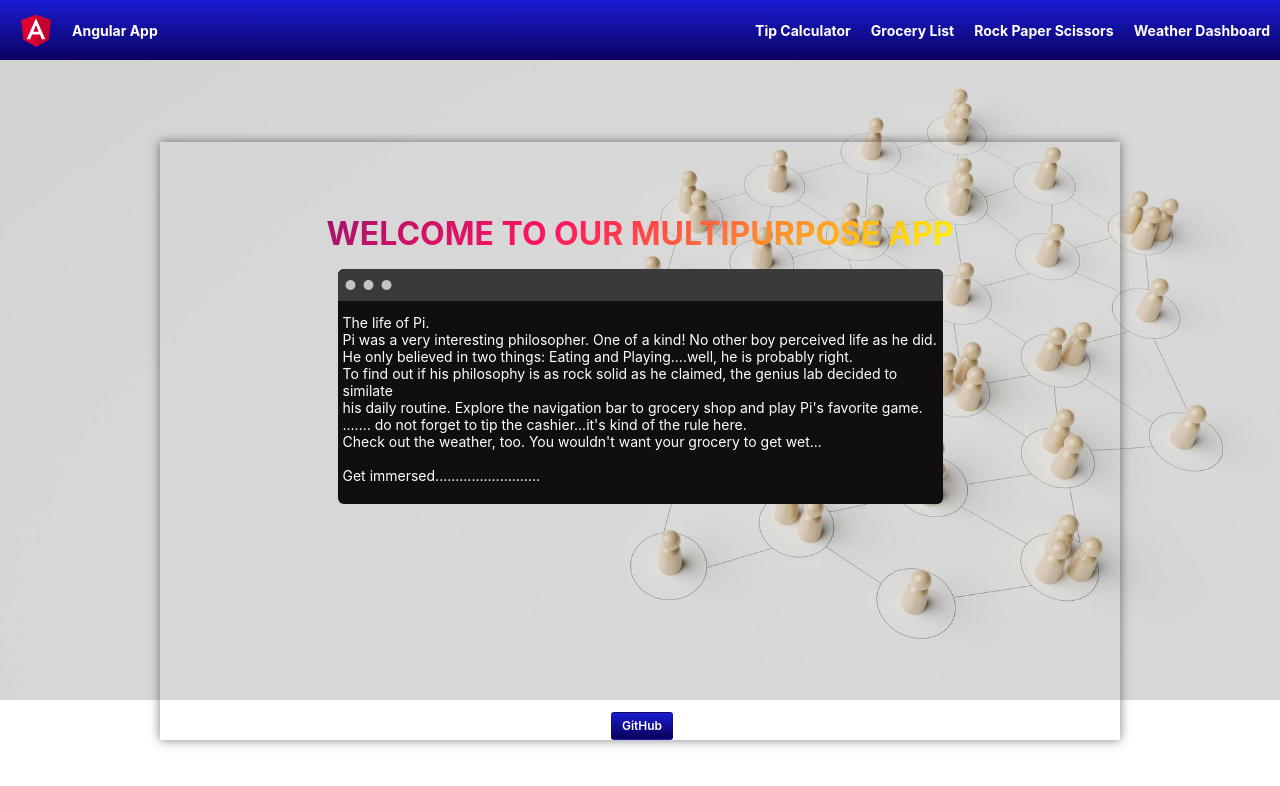
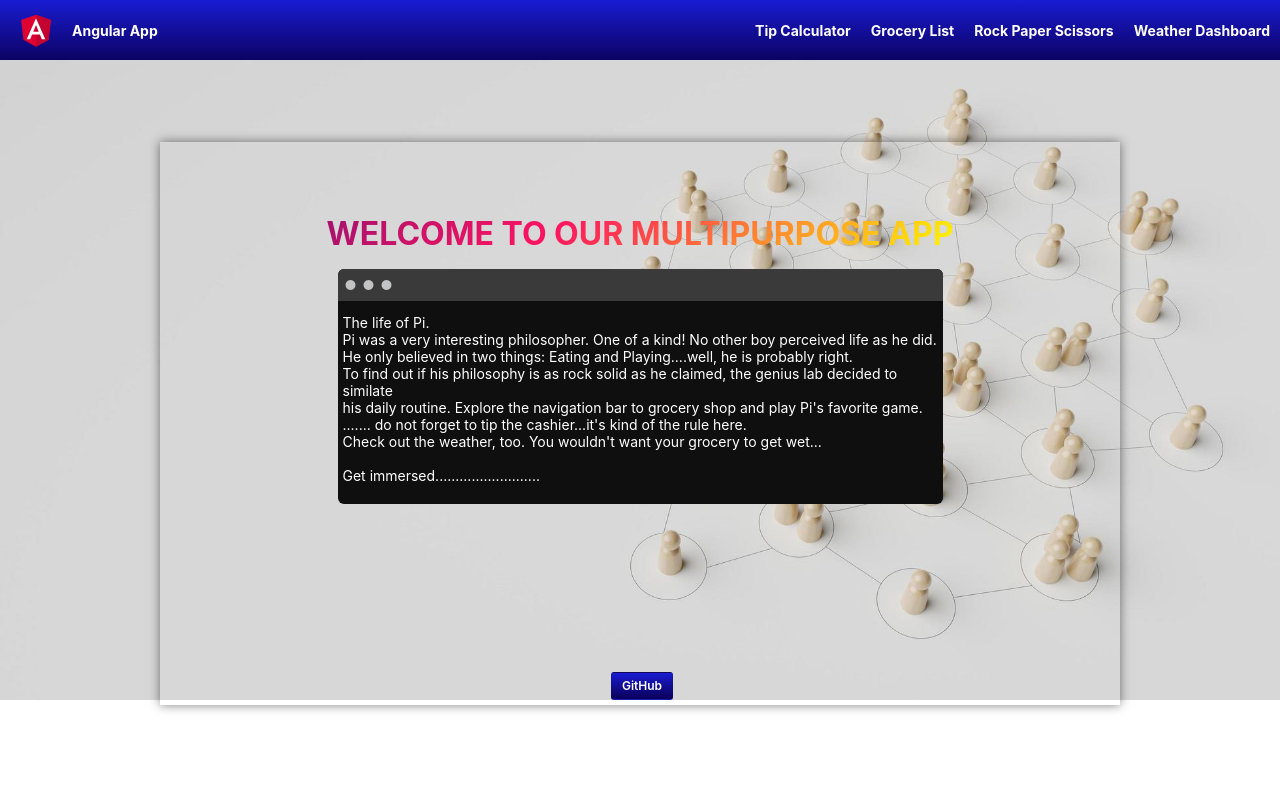
Before and after one commit to rueilmanzambi/appDemo, an Angular app: page / in a window 1280 px wide. Shown: the top 786 px of the page. Built offline with nearby package versions, Linux system fonts and the light colour scheme.

Commit message:
fixed content layout

```diff
--- a/src/app/app.component.css
+++ b/src/app/app.component.css
@@ -65,6 +65,7 @@
   .content {
     display: flex;
     margin: 82px auto 32px;
+    padding-bottom: 5px;
     padding-top: 5%;
     max-width: 960px;
     flex-direction: column;
@@ -266,7 +267,7 @@
     border-radius: 3px;
     background-image: linear-gradient(-180deg,#191cd2,#0c0263 90%);
     margin-left: 4px;
-    margin-top: 200px;
+    margin-top: 160px;
     font-weight: 600;
   }
 
```
